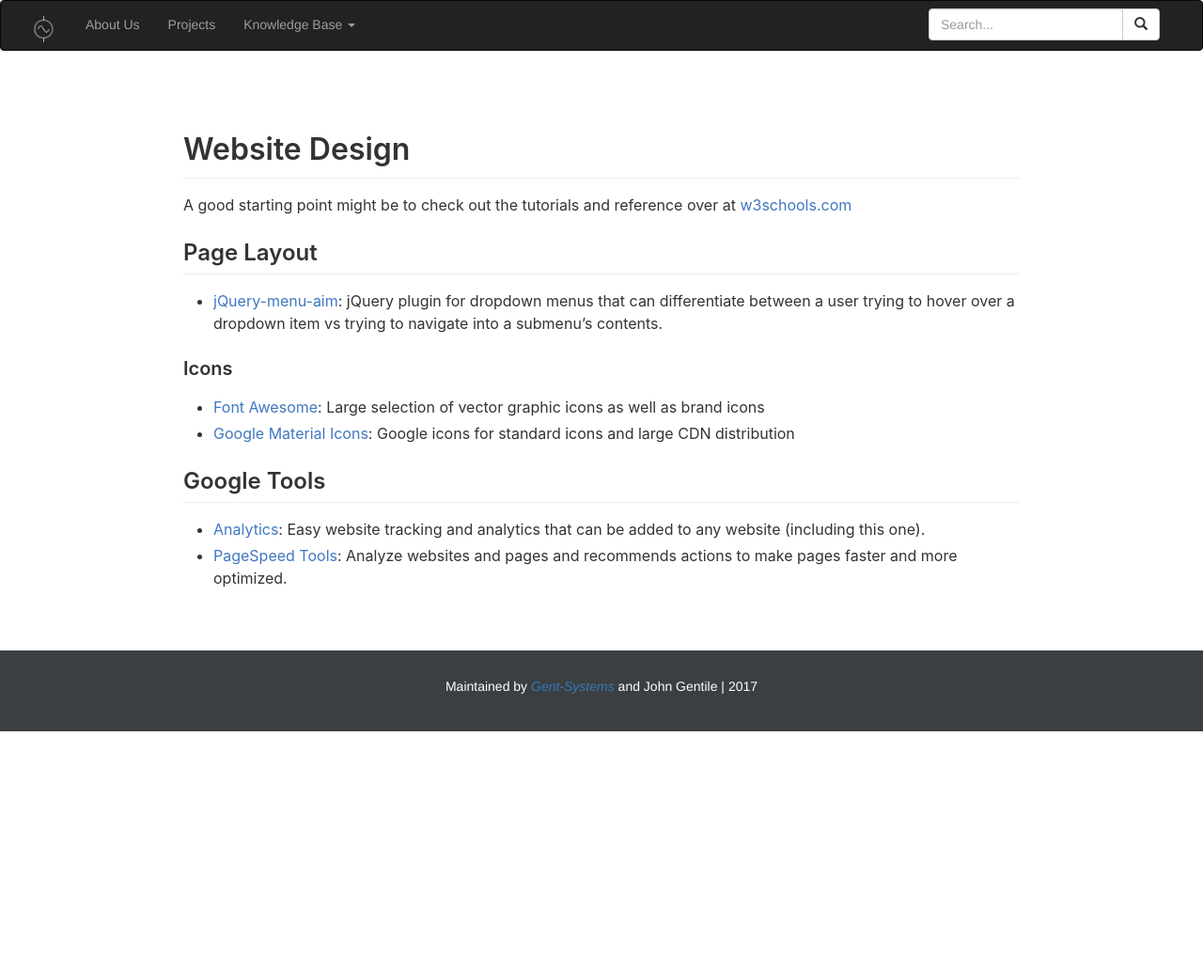
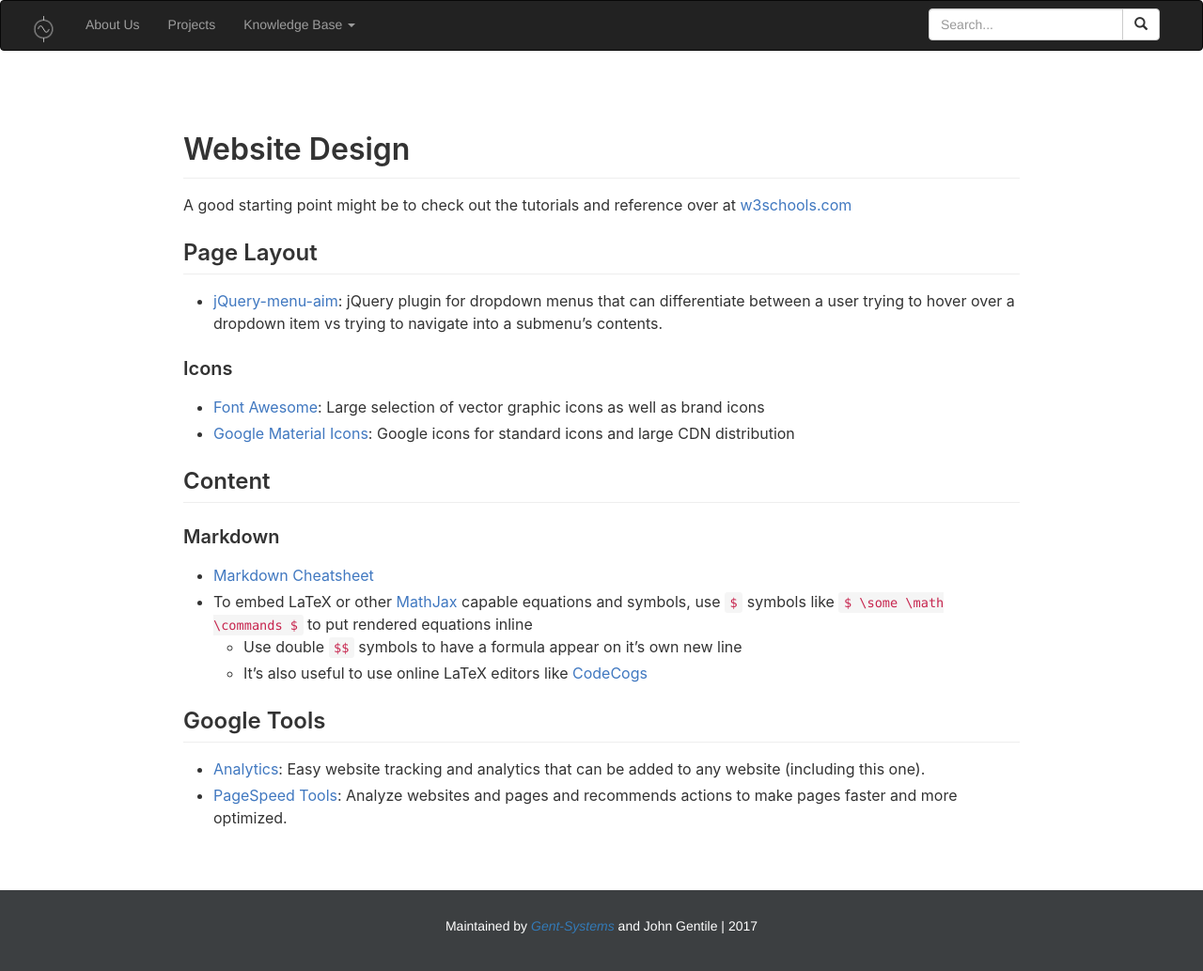
Before and after one commit to Gent-Systems/gent-systems-website, a Jekyll site: the page built from kb/comp-net-hw/web/site-design.md, in a window 1280 px wide. Shown: the whole page at 94% size. Built offline with Jekyll 4.4.1, drawn with Linux system fonts in a browser that asks for light colours; nearby versions of some CDN libraries; before the commit the page ends 900 px from its top, so only the background shows below that.

Commit message:
addition of MathJax equations

```diff
--- a/kb/comp-net-hw/web/site-design.md
+++ b/kb/comp-net-hw/web/site-design.md
@@ -16,6 +16,15 @@
 * [Font Awesome](http://fontawesome.io/icons/): Large selection of vector graphic icons as well as brand icons
 * [Google Material Icons](http://google.github.io/material-design-icons/): Google icons for standard icons and large CDN distribution
 
+## Content
+
+### Markdown
+
+* [Markdown Cheatsheet](https://github.com/adam-p/markdown-here/wiki/Markdown-Cheatsheet)
+* To embed LaTeX or other [MathJax](https://www.mathjax.org/) capable equations and symbols, use `$` symbols like `$ \some \math \commands $` to put rendered equations inline
+    - Use double `$$` symbols to have a formula appear on it's own new line
+    - It's also useful to use online LaTeX editors like [CodeCogs](https://www.codecogs.com/latex/eqneditor.php)
+
 ## Google Tools
 
 * [Analytics](https://analytics.google.com/): Easy website tracking and analytics that can be added to any website (including this one).
```
Also changed, not shown: kb/analog/fundamentals.md (+2 -0 lines), kb/analog/high-performance design.md (+3 -1 lines), kb/digital/fundamentals.md (added, +8 -0 lines).
